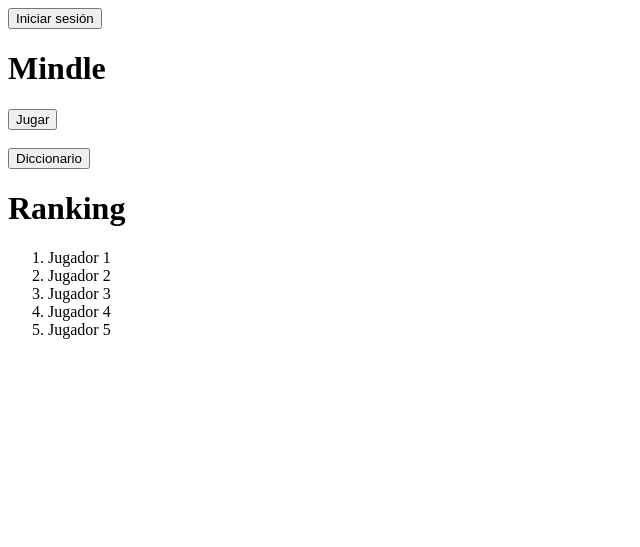
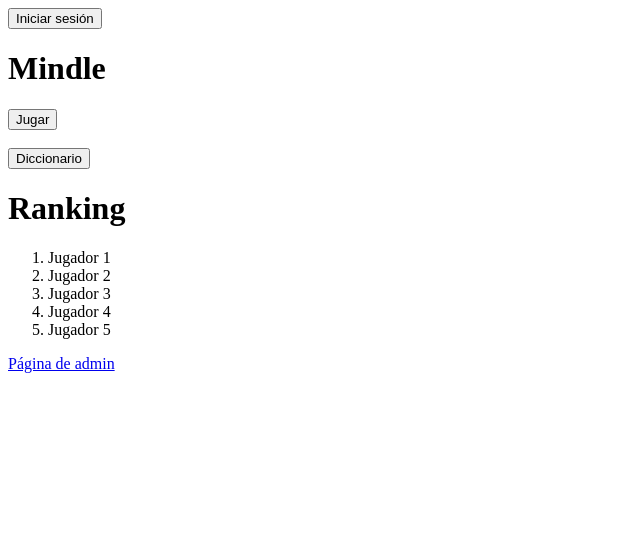
Before and after one commit to DrChayan/mindle, a Django app: page / in a window 1280 px wide. Shown: the top 547 px of the page, without its empty margins (0-640 px from the left). Run offline with Django 5.2, Linux system fonts and the light colour scheme.

Commit message:
Agregué un acceso a la pagina de Admin desde el menu

```diff
--- a/templates/index.html
+++ b/templates/index.html
@@ -21,6 +21,7 @@
         <li> Jugador 5</li>
     </ol>
     </form>
+    <a href="/admin">Página de admin</a>
 </body>
 
 </html>
```
Also changed, not shown: db.sqlite3.
